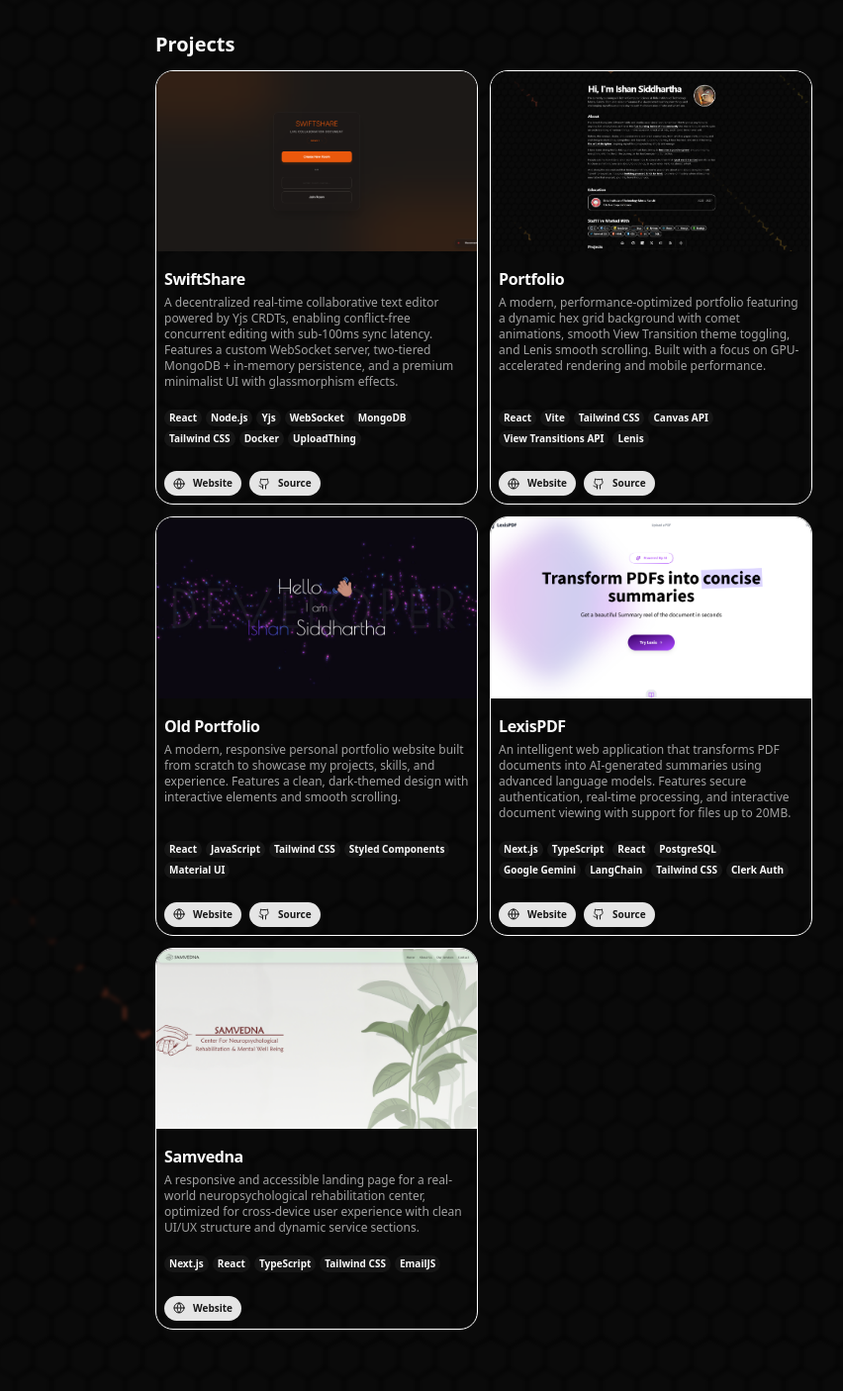
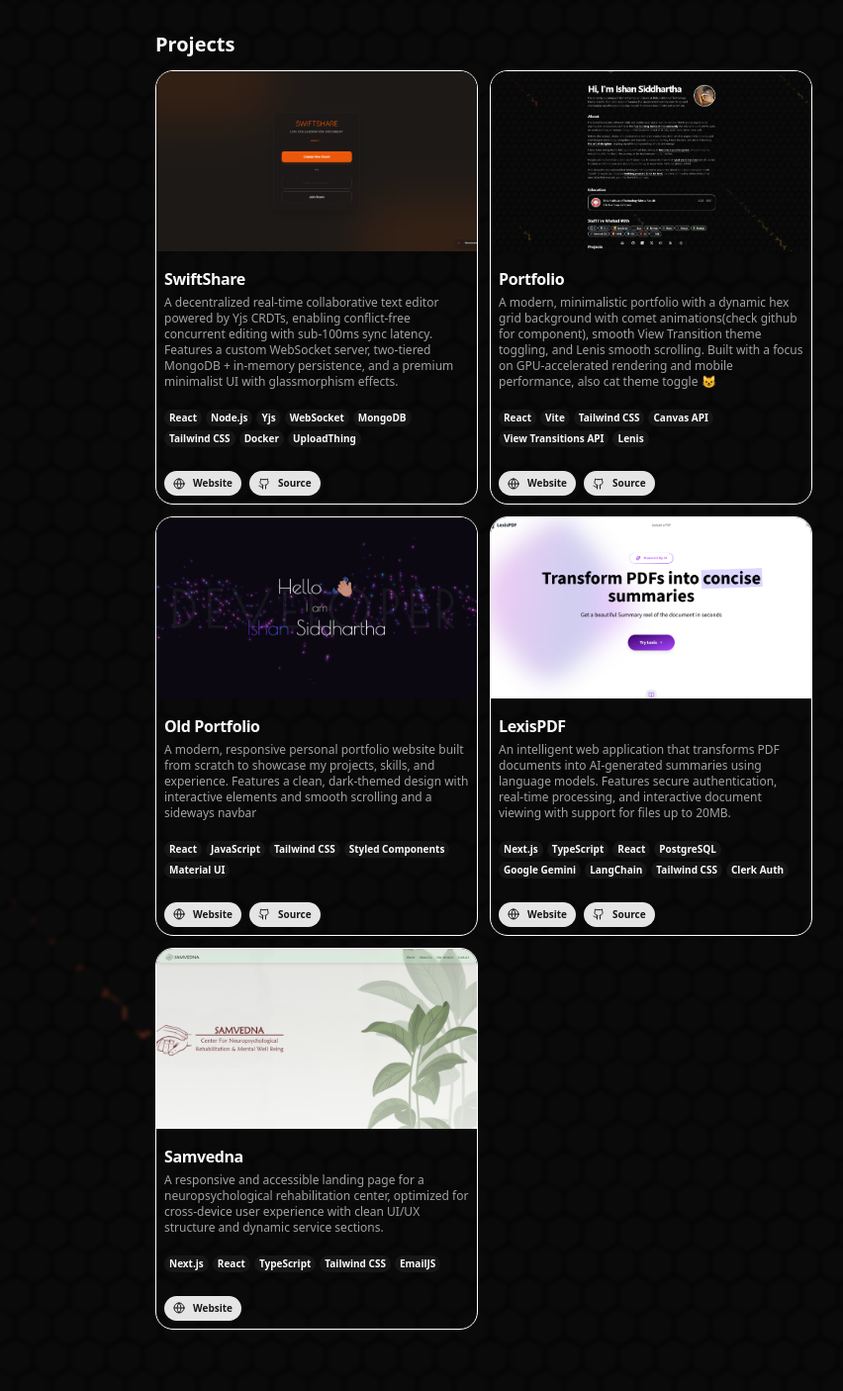
Before and after one commit to Trainer-Blue/new-portfolio, a React (Vite) app: page / in a window 1280 px wide. Shown: the part 959-2365 px from the top of the page at 99% size, without its empty margins (151-1003 px from the left). Built offline with nearby package versions, Linux system fonts and the light colour scheme; a web font is replaced by a local one.

Commit message:
fix: better project desc

```diff
--- a/src/data/portfolio.js
+++ b/src/data/portfolio.js
@@ -28,7 +28,7 @@ export const PORFOLIO_DATA = {
     },
     {
       title: "Portfolio",
-      description: "A modern, performance-optimized portfolio featuring a dynamic hex grid background with comet animations, smooth View Transition theme toggling, and Lenis smooth scrolling. Built with a focus on GPU-accelerated rendering and mobile performance.",
+      description: "A modern, minimalistic portfolio with a dynamic hex grid background with comet animations(check github for component), smooth View Transition theme toggling, and Lenis smooth scrolling. Built with a focus on GPU-accelerated rendering and mobile performance, also cat theme toggle 😺",
       techStack: ["React", "Vite", "Tailwind CSS", "Canvas API", "View Transitions API", "Lenis"],
       link: "ishan-siddhartha.vercel.app",
       github: "https://github.com/Trainer-Blue/new-portfolio",
@@ -36,15 +36,15 @@ export const PORFOLIO_DATA = {
     },
     {
       title: "Old Portfolio",
-      description: "A modern, responsive personal portfolio website built from scratch to showcase my projects, skills, and experience. Features a clean, dark-themed design with interactive elements and smooth scrolling.",
+      description: "A modern, responsive personal portfolio website built from scratch to showcase my projects, skills, and experience. Features a clean, dark-themed design with interactive elements and smooth scrolling and a sideways navbar",
       techStack: ["React", "JavaScript", "Tailwind CSS", "Styled Components", "Material UI"],
-      link: "https://ishan-siddhartha.vercel.app/",
+      link: "https://ishansidd.vercel.app/",
       github: "https://github.com/Trainer-Blue/portfolio",
       image: "/portfolio-screenshot.jpg"
     },
     {
       title: "LexisPDF",
-      description: "An intelligent web application that transforms PDF documents into AI-generated summaries using advanced language models. Features secure authentication, real-time processing, and interactive document viewing with support for files up to 20MB.",
+      description: "An intelligent web application that transforms PDF documents into AI-generated summaries using language models. Features secure authentication, real-time processing, and interactive document viewing with support for files up to 20MB.",
       techStack: ["Next.js", "TypeScript", "React", "PostgreSQL", "Google Gemini", "LangChain", "Tailwind CSS", "Clerk Auth"],
       link: "https://lexispdf.vercel.app",
       github: "https://github.com/Trainer-Blue/lexis",
@@ -52,7 +52,7 @@ export const PORFOLIO_DATA = {
     },
     {
       title: "Samvedna",
-      description: "A responsive and accessible landing page for a real-world neuropsychological rehabilitation center, optimized for cross-device user experience with clean UI/UX structure and dynamic service sections.",
+      description: "A responsive and accessible landing page for a neuropsychological rehabilitation center, optimized for cross-device user experience with clean UI/UX structure and dynamic service sections.",
       techStack: ["Next.js", "React", "TypeScript", "Tailwind CSS", "EmailJS"],
       link: "https://samvedna.vercel.app",
       github: "",
```
